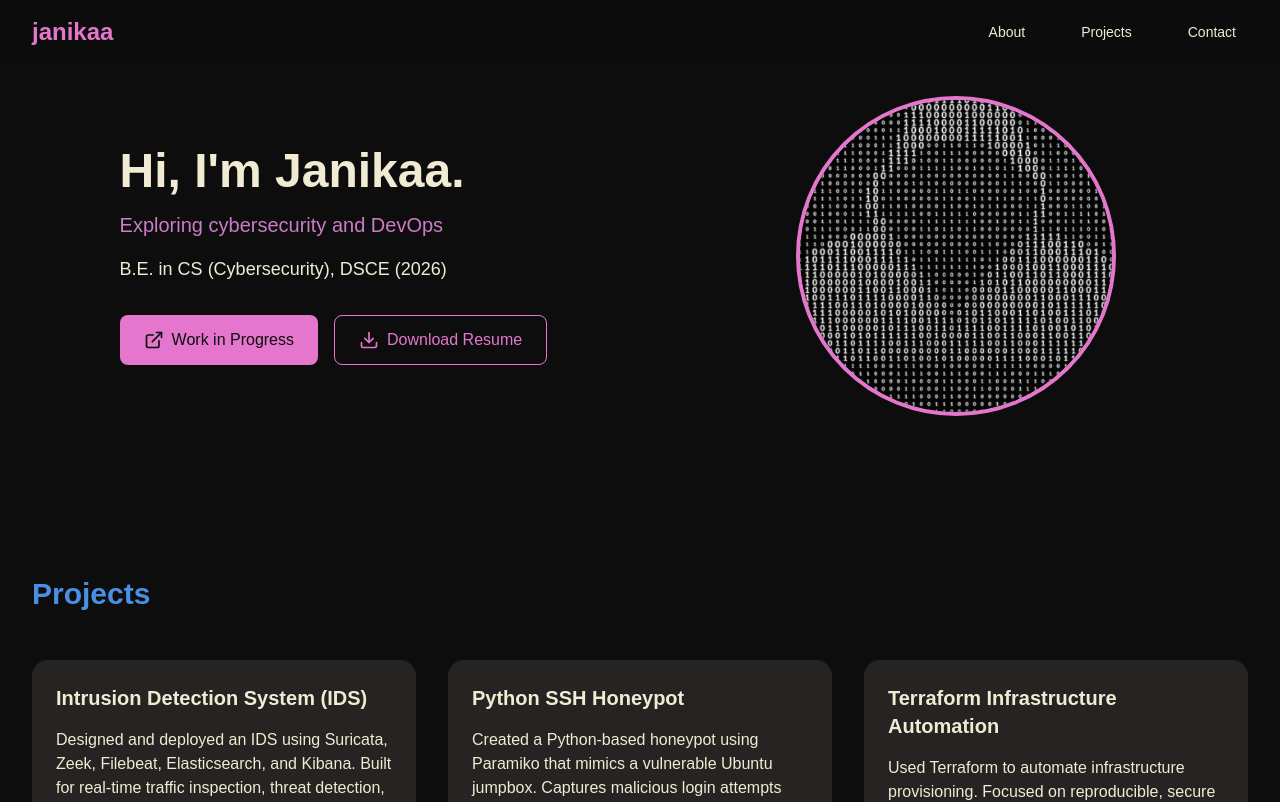
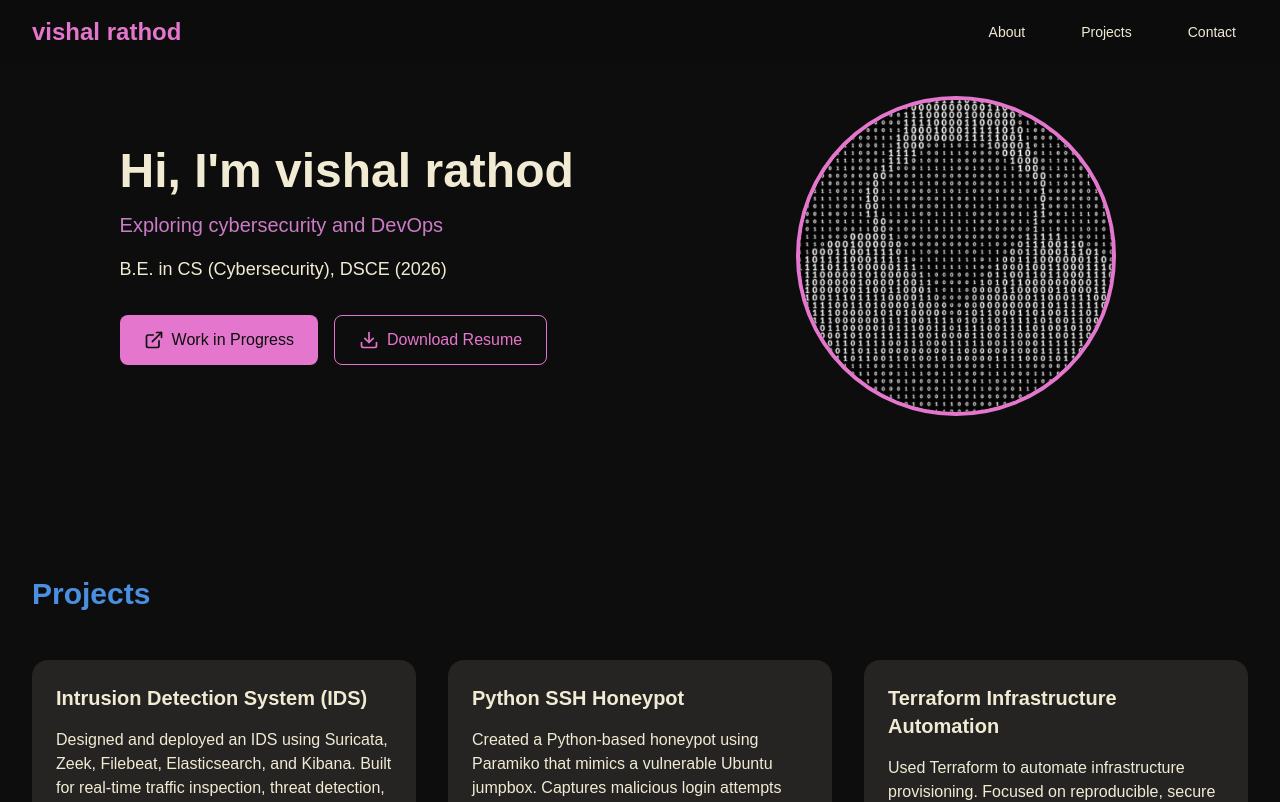
Before and after one commit to vishal-rathod-1/Portfolio, a React (Vite) app: page / in a window 1280 px wide. Shown: the top 802 px of the page. Built offline with nearby package versions, Linux system fonts and the light colour scheme.

Commit message:
Update App.tsx
initial commit

```diff
--- a/src/App.tsx
+++ b/src/App.tsx
@@ -53,7 +53,7 @@ const skills = [
         <nav className="max-w-7xl mx-auto px-4 sm:px-6 lg:px-8">
           <div className="flex justify-between items-center h-16">
             <div className="flex-shrink-0">
-              <h1 className="text-2xl font-display font-bold text-[#E576CD]">janikaa</h1>
+              <h1 className="text-2xl font-display font-bold text-[#E576CD]">vishal rathod</h1>
             </div>
             <div className="hidden md:flex space-x-8">
               {['About', 'Projects', 'Contact'].map((item) => (
@@ -77,7 +77,7 @@ const skills = [
           <div className="grid grid-cols-1 lg:grid-cols-2 gap-12 items-center">
             <div className="lg:pl-[15%]">
               <h2 className="text-4xl sm:text-5xl font-display font-bold mb-4">
-                Hi, I'm Janikaa.
+                Hi, I'm vishal rathod
               </h2>
               <p className="text-xl font-medium mb-4 text-[#CB7CC7]">
                 Exploring cybersecurity and DevOps
@@ -214,7 +214,7 @@ const skills = [
             <h2 className="text-3xl font-display font-bold mb-8 text-[#E576CD]">Get in Touch</h2>
             <div className="space-y-6">
               <a
-                href="mailto:janikaa.sureshkumar@gmail.com"
+                href="mailto:vishalrathod2036@gmail.com"
                 className="flex items-center text-lg hover:text-[#E576CD] transition-colors font-medium"
                 aria-label="Send email"
               >
@@ -222,7 +222,7 @@ const skills = [
                 vishalrathod2036@gmail.com
               </a>
               <a
-                href="https://www.linkedin.com/in/janikaa-sureshkumar/"
+                href="https://www.linkedin.com/in/vishal-rathod-943ba5259/"
                 target="_blank"
                 rel="noopener noreferrer"
                 className="flex items-center text-lg hover:text-[#E576CD] transition-colors font-medium"
```
